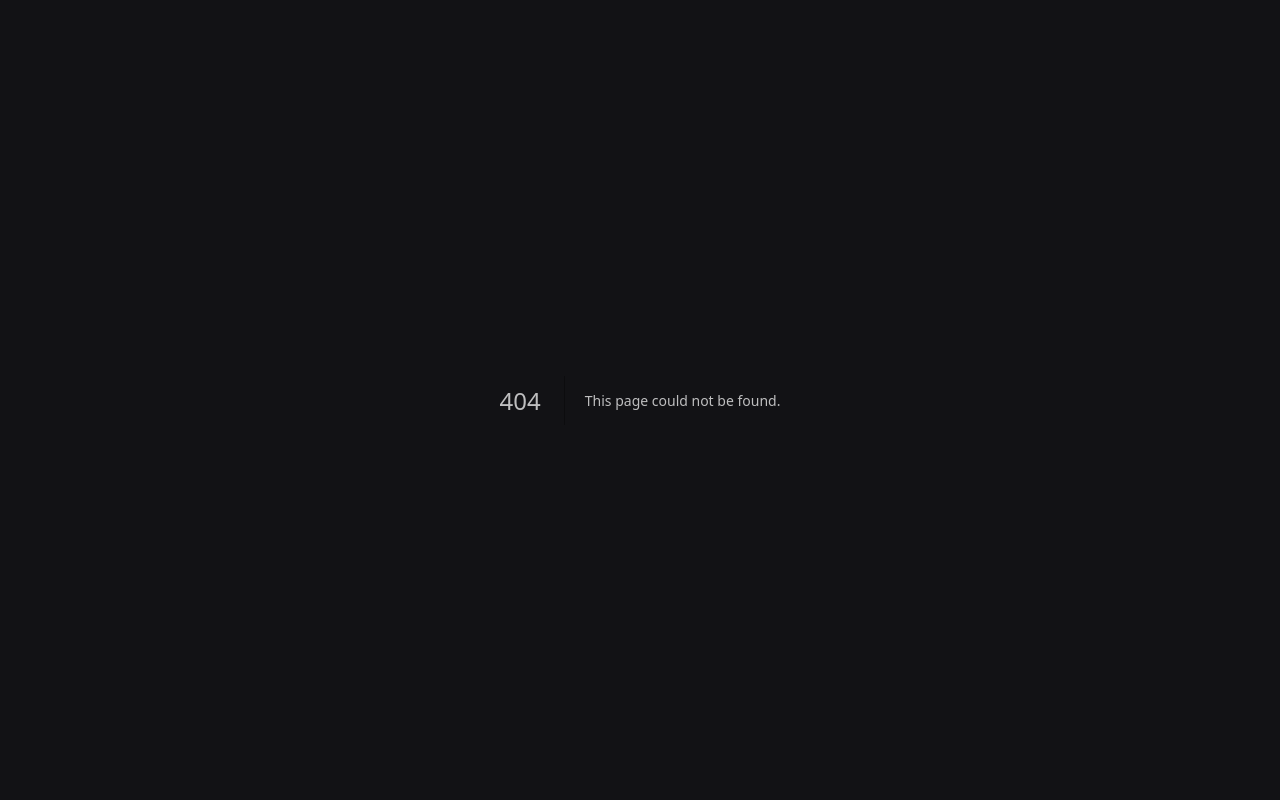
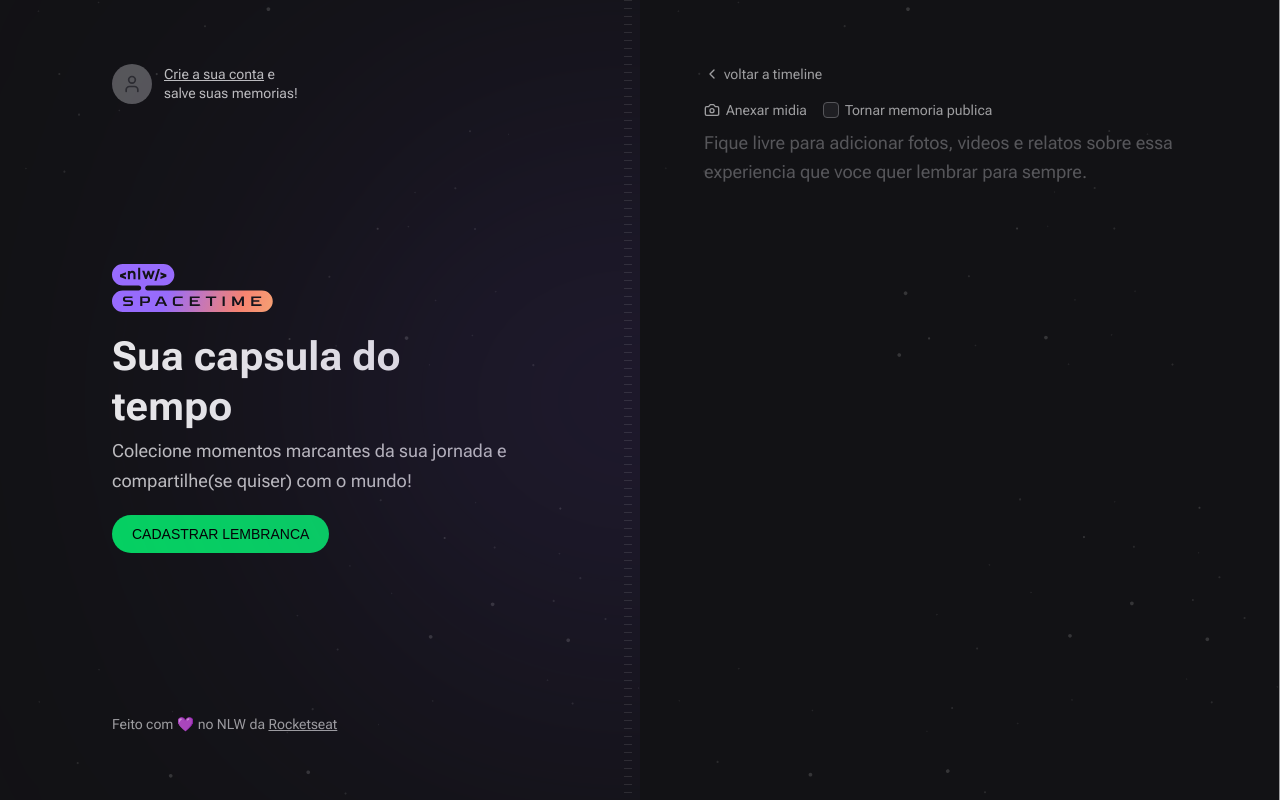
Before and after one commit to rayzen2002/time_capsule, a Next.js app in the folder web/: page /memories/new in a window 1280 px wide. Before the commit this address had no page. Built offline with nearby package versions, Linux system fonts and the light colour scheme; no server answers; a web font is replaced by a local one.

Commit message:
Pagina de nova memoria e Midleware de autenticacao

```diff
--- a/web/package.json
+++ b/web/package.json
@@ -27,6 +27,7 @@
   },
   "devDependencies": {
     "@rocketseat/eslint-config": "^1.2.0",
+    "@tailwindcss/forms": "^0.5.3",
     "prettier-plugin-tailwindcss": "^0.3.0"
   }
 }
--- a/web/src/app/api/auth/callback/route.ts
+++ b/web/src/app/api/auth/callback/route.ts
@@ -4,13 +4,14 @@
 export async function GET(request: NextRequest) {
   const { searchParams } = new URL(request.url)
   const code = searchParams.get('code')
+  const redirectTo = request.cookies.get('redirectTo')?.value
 
   const registerResponse = await api.post('/register', {
     code,
   })
 
   const { token } = registerResponse.data
-  const redirectURL = new URL('/', request.url)
+  const redirectURL = redirectTo ?? new URL('/', request.url)
   return NextResponse.redirect(redirectURL, {
     headers: {
       'Set-Cookie': `token=${token}; Path=/; max-age=2592000;`,
--- /dev/null
+++ b/web/src/app/api/auth/logout/route.ts
@@ -0,0 +1,10 @@
+import { NextRequest, NextResponse } from 'next/server'
+
+export async function GET(request: NextRequest) {
+  const redirectURL = new URL('/', request.url)
+  return NextResponse.redirect(redirectURL, {
+    headers: {
+      'Set-Cookie': `token=; Path=/; max-age=0;`,
+    },
+  })
+}
--- a/web/src/app/layout.tsx
+++ b/web/src/app/layout.tsx
@@ -4,6 +4,7 @@
   Roboto_Flex as Roboto,
   Bai_Jamjuree as BaiJamjuree,
 } from 'next/font/google'
+import Left from '@/components/Left'
 
 const roboto = Roboto({ subsets: ['latin'], variable: '--font-roboto' })
 const baiJamjuree = BaiJamjuree({
@@ -23,7 +24,14 @@
       <body
         className={`${roboto.variable} ${baiJamjuree.variable} bg-gray-900 font-sans text-gray-100`}
       >
-        {children}
+        <main className="grid min-h-screen grid-cols-2">
+          {/* Left */}
+          <Left />
+          {/* Right */}
+          <div className="flex flex-col border-r bg-[url(../assets/stars.svg)] bg-cover p-16">
+            {children}
+          </div>
+        </main>
       </body>
     </html>
   )
--- /dev/null
+++ b/web/src/app/memories/new/page.tsx
@@ -0,0 +1,48 @@
+import { Camera, ChevronLeft } from 'lucide-react'
+import Link from 'next/link'
+
+export default function New() {
+  return (
+    <div className="flex flex-1 flex-col gap-4">
+      <Link
+        href="/"
+        className="flex items-center gap-1 text-sm text-gray-200 hover:text-gray-100"
+      >
+        <ChevronLeft className="h-4 w-4" />
+        voltar a timeline
+      </Link>
+      <form className="flex flex-1 flex-col gap-2 ">
+        <div className="flex items-center gap-4">
+          <label
+            htmlFor="media"
+            className="flex cursor-pointer items-center gap-1.5 text-sm text-gray-200 hover:text-gray-100"
+          >
+            <Camera className="h-4 w-4" />
+            Anexar midia
+          </label>
+          <label
+            htmlFor="isPublic"
+            className="flex items-center gap-1.5 text-sm text-gray-200 hover:text-gray-100"
+          >
+            <input
+              type="checkbox"
+              name="isPublic"
+              id="isPublic"
+              value="true"
+              className="h-4 w-4 rounded border-gray-400 bg-gray-700 text-purple-500"
+            />
+            Tornar memoria publica
+          </label>
+
+          <input type="file" id="media" className="invisible h-0 w-0" />
+        </div>
+        <textarea
+          name="content"
+          spellCheck={false}
+          className="w-full flex-1 resize-none rounded border-0 bg-transparent p-0 text-lg leading-relaxed text-gray-100 placeholder:text-gray-400 focus:ring-0"
+          placeholder="Fique livre para adicionar fotos, videos e relatos sobre essa experiencia que voce quer lembrar para sempre."
+        />
+      </form>
+    </div>
+  )
+}
--- a/web/src/app/page.tsx
+++ b/web/src/app/page.tsx
@@ -1,15 +1,15 @@
 import { cookies } from 'next/headers'
 import Left from '@/components/Left'
-import Right from '@/components/Right'
 export default function Home() {
-  const isAuthenticated = cookies().has('token')
-
   return (
-    <main className="grid min-h-screen grid-cols-2">
-      {/* Left */}
-      <Left />
-      {/* Right */}
-      <Right />
-    </main>
+    <div className="flex flex-1 items-center justify-center">
+      <p className="w-[360px] text-center leading-relaxed">
+        Você ainda não registrou nenhuma lembrança, começa{' '}
+        <a href="" className="underline hover:text-gray-50">
+          criar agora
+        </a>
+        !
+      </p>
+    </div>
   )
 }
--- a/web/src/components/Hero.tsx
+++ b/web/src/components/Hero.tsx
@@ -1,5 +1,6 @@
 import Image from 'next/image'
 import nlwLogo from '../assets/logo.svg'
+import Link from 'next/link'
 
 export default function Hero() {
   return (
@@ -14,13 +15,13 @@
           com o mundo!
         </p>
       </div>
-      <a
-        href=""
+      <Link
+        href="/memories/new"
         className="inline-block rounded-full bg-green-500
             px-5 py-3 font-alt text-sm uppercase leading-none text-black hover:bg-green-600"
       >
         CADASTRAR LEMBRANCA
-      </a>
+      </Link>
     </div>
   )
 }
--- a/web/src/components/Profile.tsx
+++ b/web/src/components/Profile.tsx
@@ -14,7 +14,10 @@
       />
       <p className=" max-w-[140px] text-sm leading-snug">
         {name}
-        <a href="#" className="block text-red-400 hover:text-red-300">
+        <a
+          href="/api/auth/logout"
+          className="block text-red-400 hover:text-red-300"
+        >
           Quero sair
         </a>
       </p>
--- a/web/tailwind.config.js
+++ b/web/tailwind.config.js
@@ -88,5 +88,5 @@
       },
     },
   },
-  plugins: [],
+  plugins: [require('@tailwindcss/forms')],
 }
```
Also changed, not shown: web/src/middleware.ts (added, +18 -0 lines), 1 other file (tests, documents, lock files or other folders).
